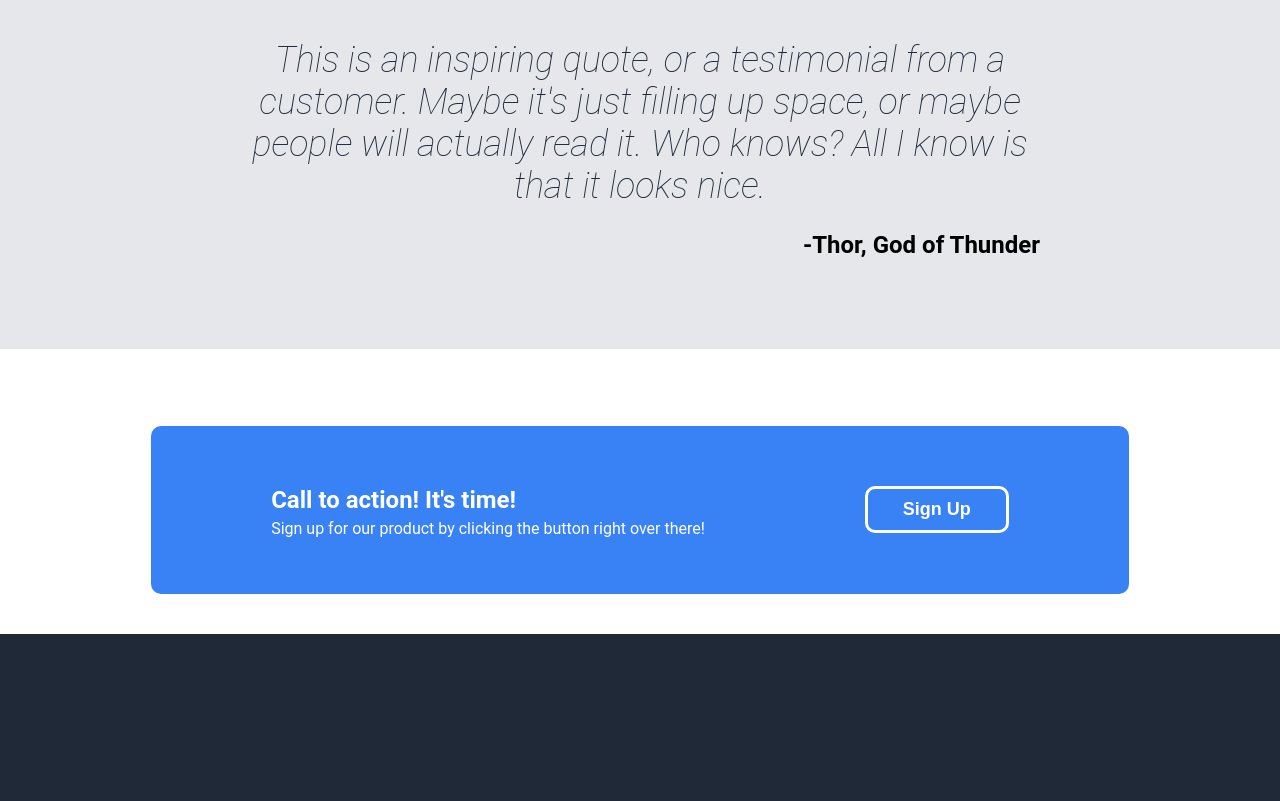
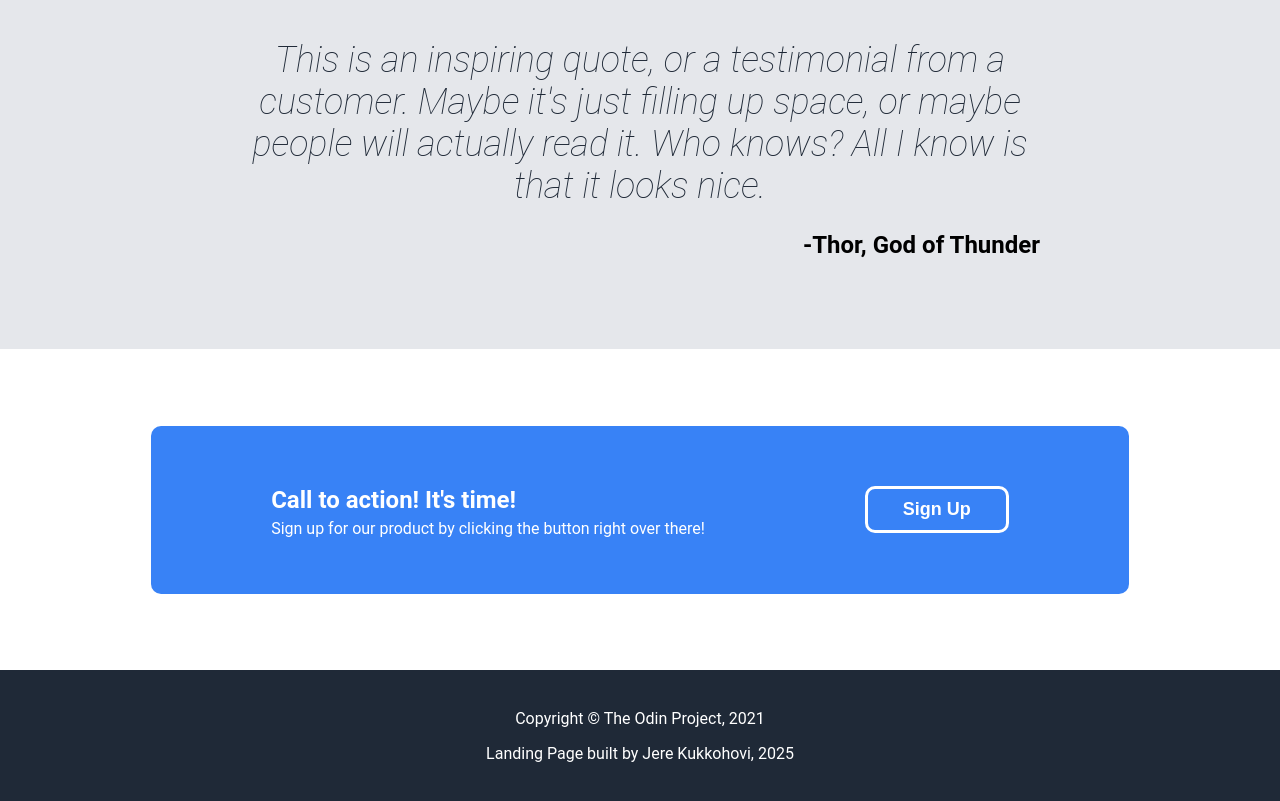
Before and after one commit to JermuH92/landing-page, a plain HTML site: page index.html in a window 1280 px wide. Shown: the part 952-1753 px from the top of the page. Before the commit the page ends 1586 px from the top, so only its background shows below. Drawn offline with Linux system fonts and the light colour scheme.

Commit message:
Project complete, add footer
Initial phase of the project is now complete, after adding the footer.

The completed version adheres to majority of the design specs, with
minor differences possibly due to aspect ratios or resolutions.

```diff
--- a/index.html
+++ b/index.html
@@ -87,6 +87,11 @@
         </section>
       </div>
 
+      <!-- Footer -->
+      <footer>
+        <p>Copyright &#169; The Odin Project, 2021</p>
+        <p>Landing Page built by Jere Kukkohovi, 2025</p>
+      </footer>
   </main>
 </body>
 </html>
--- a/styles/styles.css
+++ b/styles/styles.css
@@ -72,6 +72,7 @@ body {
   padding-left: 35px;
   padding-right: 35px;
   border-radius: 10px;
+  cursor: pointer;
 }
 
 .hero-container {
@@ -184,6 +185,7 @@ body {
   justify-content: center;
   padding: 40px 0;
   padding-top: 6%;
+  padding-bottom: 6%;
   background-color: white;
 }
 
@@ -224,3 +226,12 @@ body {
   border: 3px solid white;
   cursor: pointer;
 }
+
+/* FOOTER */
+
+footer {
+  margin-top: 3%;
+  margin-bottom: 3%;
+  text-align: center;
+  color: white;
+}
```
